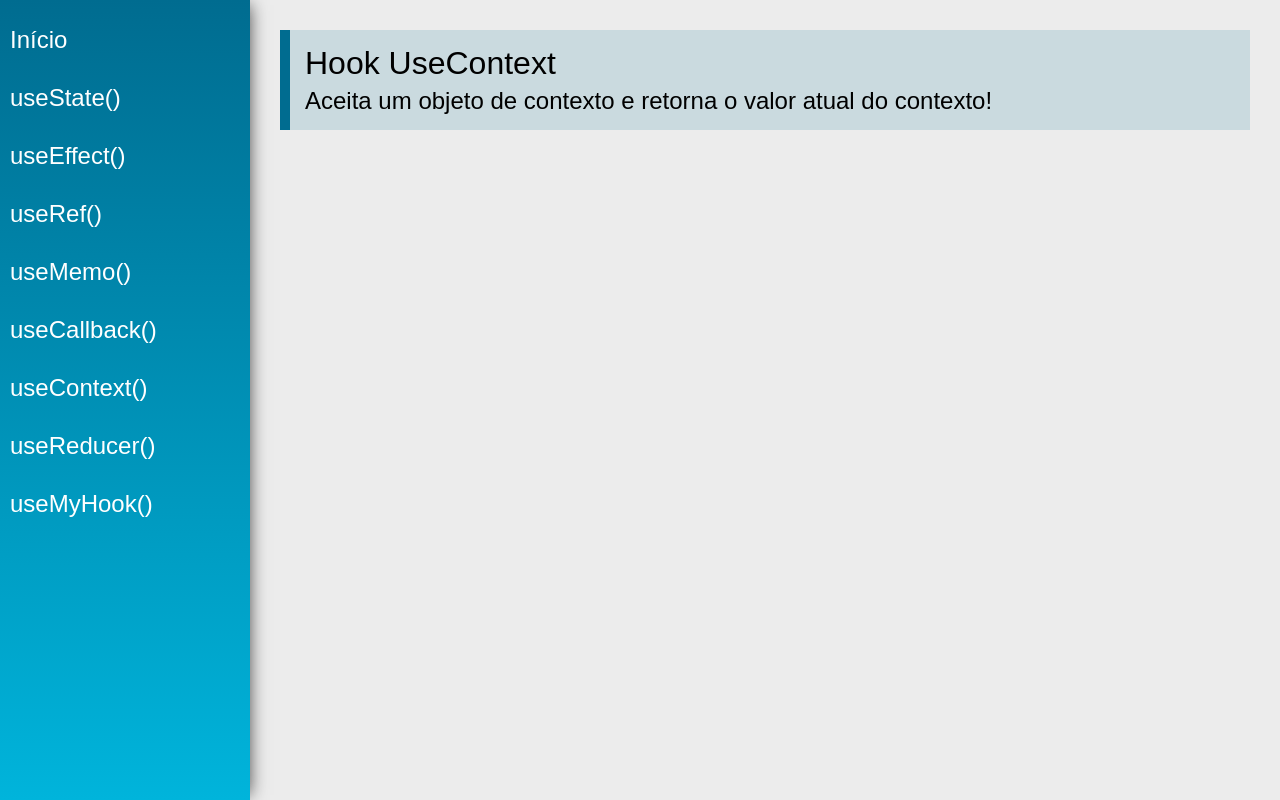
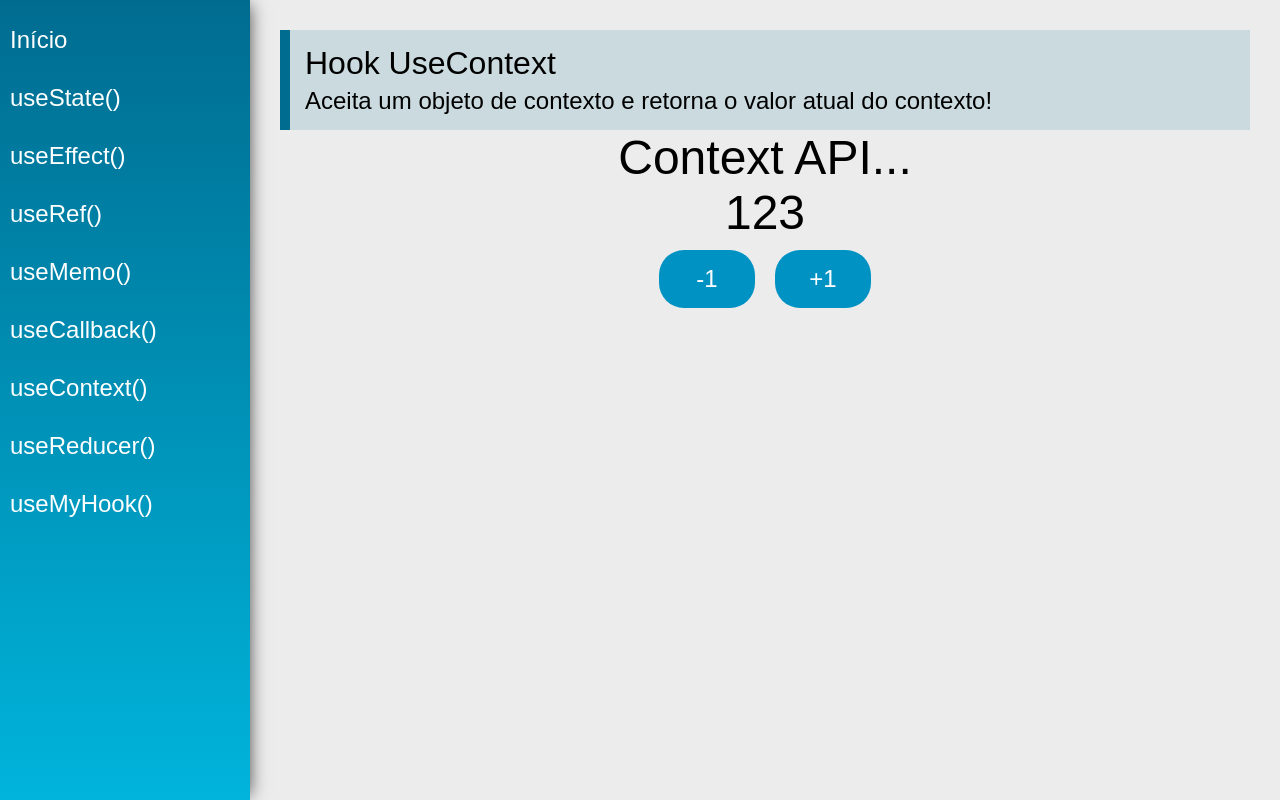
Before and after one commit to P4ul1t0s/react-hooks, a React (Create React App) app: page /useContext in a window 1280 px wide. Built offline with nearby package versions, Linux system fonts and the light colour scheme.

Commit message:
useContext I

```diff
--- /dev/null
+++ b/src/data/DataContext.js
@@ -0,0 +1,10 @@
+import React from "react"
+
+export const data = {
+    number: 123,
+    text: 'Context API...'
+}
+
+export const DataContext = React.createContext(data)
+
+export default DataContext
--- a/src/index.js
+++ b/src/index.js
@@ -5,6 +5,6 @@
 import App from './views/App'
 
 ReactDOM.render(
-    <App />,
+    <App/>,
     document.getElementById('root')
 )
--- a/src/views/App.jsx
+++ b/src/views/App.jsx
@@ -1,19 +1,23 @@
 import './App.css'
-import React from 'react'
+import React, { useState } from 'react'
 import { BrowserRouter as Router } from  'react-router-dom'
 
 import Menu from '../components/layout/Menu'
 import Content from '../components/layout/Content'
+import DataContext, {data} from '../data/DataContext'
 
 const App = props => {
+    const [state, setState] = useState(data)
 
     return (
+        <DataContext.Provider value={{state, setState}}>
             <div className="App">
                 <Router>
                     <Menu />
                     <Content />
                 </Router>
             </div>
+        </DataContext.Provider>
     )
 }
 
--- a/src/views/examples/UseContext.jsx
+++ b/src/views/examples/UseContext.jsx
@@ -1,13 +1,31 @@
-import React from 'react'
+import React, { useContext } from 'react'
 import PageTitle from '../../components/layout/PageTitle'
+import DataContext from '../../data/DataContext'
 
 const UseContext = (props) => {
+    const {state, setState} = useContext(DataContext)
+
+    function addNumber(delta){
+        setState({
+            ...state,
+            number: state.number + delta
+        })
+    }
+
     return (
         <div className="UseContext">
             <PageTitle
                 title="Hook UseContext"
                 subtitle="Aceita um objeto de contexto e retorna o valor atual do contexto!"
             />
+            <div className="center">
+                <span className="text">{state.text}</span>
+                <span className="text">{state.number}</span>
+                <div>
+                    <button className="btn" onClick={() => addNumber(-1)}>-1</button>
+                    <button className="btn" onClick={() => addNumber(+1)}>+1</button>
+                </div>
+            </div>
         </div>
     )
 }
```
Lines whose indentation alone changed are shown as unchanged.
